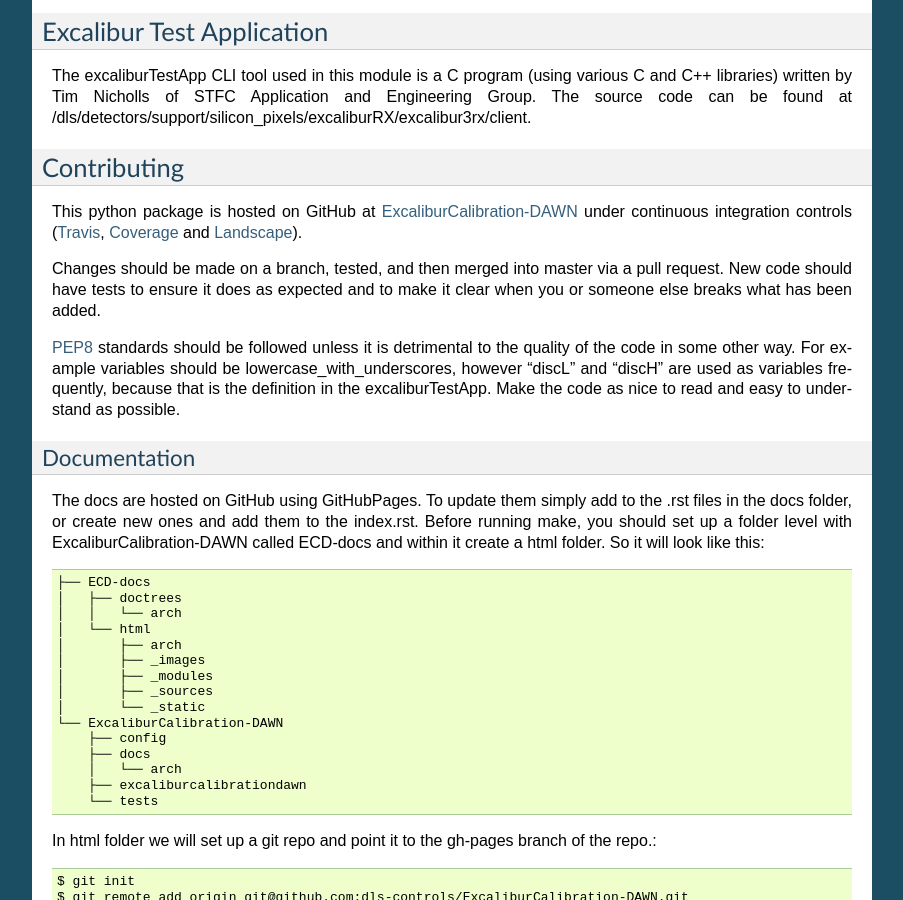
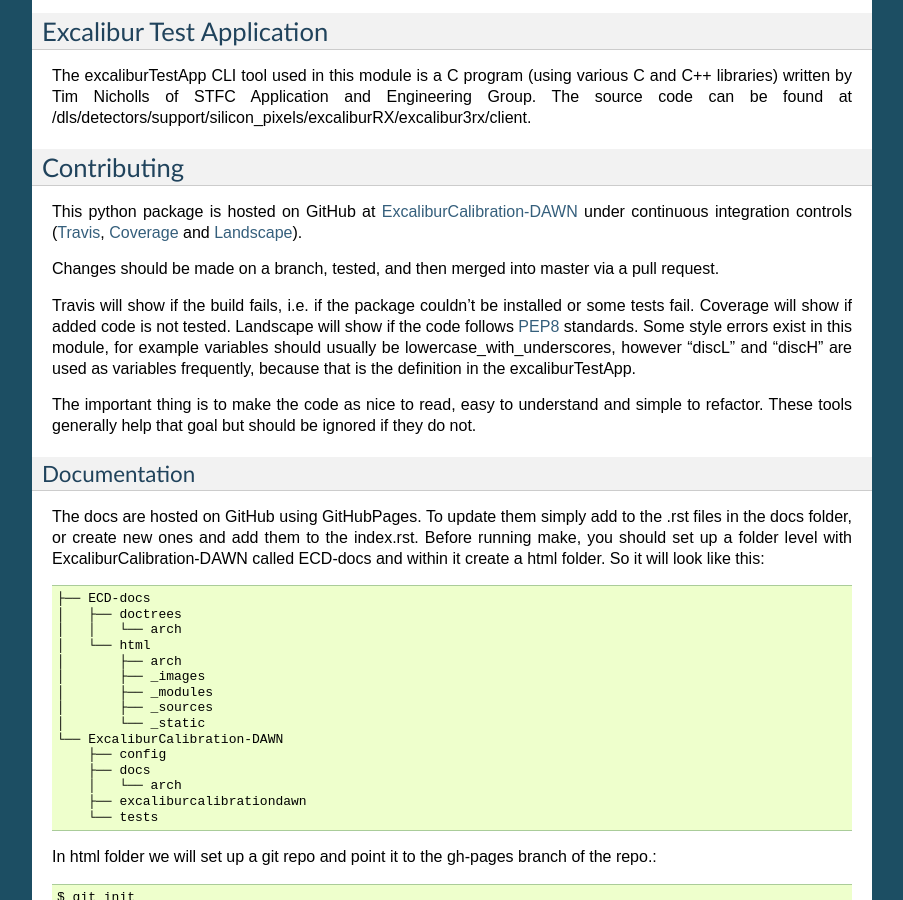
Before and after one commit to DiamondLightSource/ExcaliburCalibration-DAWN, a Sphinx documentation site: the page built from docs/developer.rst, in a window 1280 px wide and 900 px high, scrolled down 651 px. Shown: the whole window, without its empty margins (198-1101 px from the left). Built offline with Sphinx 7.4.7, drawn with Linux system fonts in a browser that asks for light colours.

Commit message:
Update developer docs

```diff
--- a/docs/developer.rst
+++ b/docs/developer.rst
@@ -27,9 +27,11 @@
 
 This python package is hosted on GitHub at `ExcaliburCalibration-DAWN <https://github.com/dls-controls/ExcaliburCalibration-DAWN>`_ under continuous integration controls (`Travis <https://en.wikipedia.org/wiki/Travis_CI>`_, `Coverage <https://coverage.readthedocs.io/en/coverage-4.2/>`_ and `Landscape <https://docs.landscape.io/faq.html>`_).
 
-Changes should be made on a branch, tested, and then merged into master via a pull request. New code should have tests to ensure it does as expected and to make it clear when you or someone else breaks what has been added.
+Changes should be made on a branch, tested, and then merged into master via a pull request.
 
-`PEP8 <http://docs.python-guide.org/en/latest/writing/style/>`_ standards should be followed unless it is detrimental to the quality of the code in some other way. For example variables should be lowercase_with_underscores, however "discL" and "discH" are used as variables frequently, because that is the definition in the excaliburTestApp. Make the code as nice to read and easy to understand as possible.
+Travis will show if the build fails, i.e. if the package couldn't be installed or some tests fail. Coverage will show if added code is not tested. Landscape will show if the code follows `PEP8 <http://docs.python-guide.org/en/latest/writing/style/>`_ standards. Some style errors exist in this module, for example variables should usually be lowercase_with_underscores, however "discL" and "discH" are used as variables frequently, because that is the definition in the excaliburTestApp.
+
+The important thing is to make the code as nice to read, easy to understand and simple to refactor. These tools generally help that goal but should be ignored if they do not.
 
 Documentation
 ~~~~~~~~~~~~~
```
